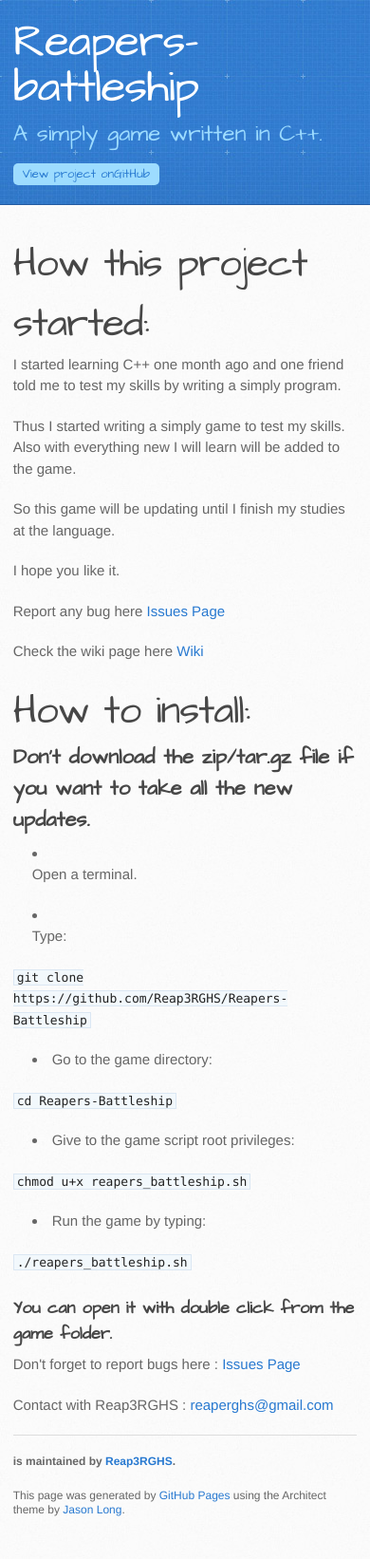
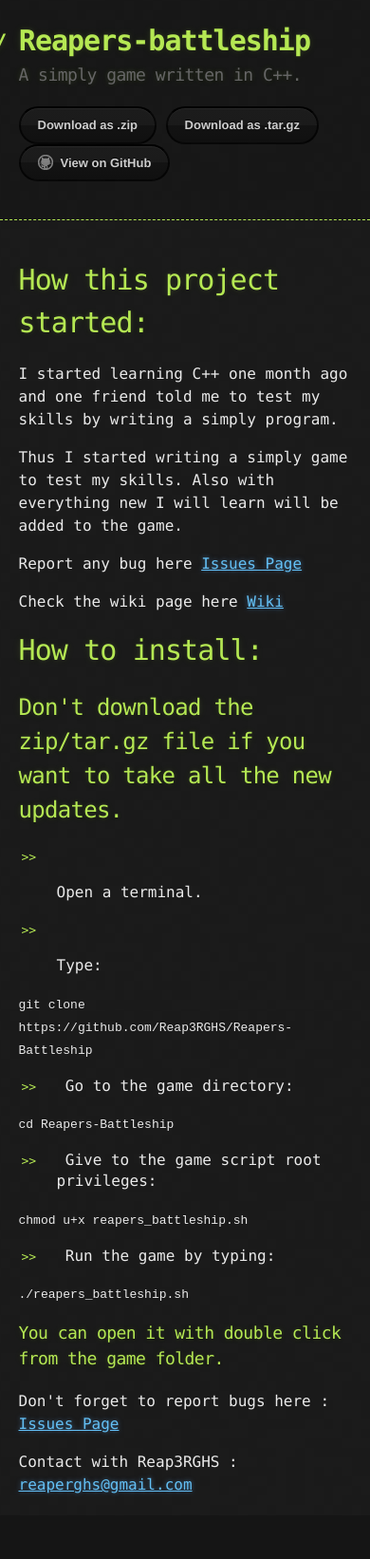
Before and after one commit to Reap3RGHS/Reapers-Battleship, a plain HTML site: page index.html in a window 390 px wide. Shown: the whole page at 95% size. After the commit the page ends 1596 px from the top, so only its background shows below. Drawn offline with Linux system fonts and the light colour scheme.

Commit message:
Create gh-pages branch via GitHub

```diff
--- a/index.html
+++ b/index.html
@@ -3,40 +3,36 @@
   <head>
     <meta charset='utf-8'>
     <meta http-equiv="X-UA-Compatible" content="chrome=1">
-    <meta name="viewport" content="width=device-width, initial-scale=1, maximum-scale=1">
-    <link href='https://fonts.googleapis.com/css?family=Architects+Daughter' rel='stylesheet' type='text/css'>
+
     <link rel="stylesheet" type="text/css" href="stylesheets/stylesheet.css" media="screen" />
     <link rel="stylesheet" type="text/css" href="stylesheets/pygment_trac.css" media="screen" />
     <link rel="stylesheet" type="text/css" href="stylesheets/print.css" media="print" />
-
-    <!--[if lt IE 9]>
-    <script src="//html5shiv.googlecode.com/svn/trunk/html5.js"></script>
-    <![endif]-->
 
     <title>Reapers-battleship by Reap3RGHS</title>
   </head>
 
   <body>
+
     <header>
-      <div class="inner">
+      <div class="container">
         <h1>Reapers-battleship</h1>
         <h2>A simply game written in C++.</h2>
-        <a href="https://github.com/Reap3RGHS/Reapers-Battleship" class="button"><small>View project on</small>GitHub</a>
+
+        <section id="downloads">
+          <a href="https://github.com/Reap3RGHS/Reapers-Battleship/zipball/master" class="btn">Download as .zip</a>
+          <a href="https://github.com/Reap3RGHS/Reapers-Battleship/tarball/master" class="btn">Download as .tar.gz</a>
+          <a href="https://github.com/Reap3RGHS/Reapers-Battleship" class="btn btn-github"><span class="icon"></span>View on GitHub</a>
+        </section>
       </div>
     </header>
 
-    <div id="content-wrapper">
-      <div class="inner clearfix">
-        <section id="main-content">
-          <h1>How this project started:</h1>
+    <div class="container">
+      <section id="main_content">
+        <h1>How this project started:</h1>
 
 <p>I started learning C++ one month ago and one friend told me to test my skills by writing a simply program.</p>
 
 <p>Thus I started writing a simply game to test my skills. Also with everything new I will learn will be added to the game. </p>
-
-<p>So this game will be updating until I finish my studies at the language.</p>
-
-<p>I hope you like it.</p>
 
 <p>Report any bug here <a href="https://github.com/Reap3RGHS/Reapers-Battleship/issues">Issues Page</a></p>
 
@@ -68,23 +64,7 @@
 <p>Don't forget to report bugs here : <a href="https://github.com/Reap3RGHS/Reapers-Battleship/issues">Issues Page</a></p>
 
 <p>Contact with Reap3RGHS : <a href="mailto:reaperghs@gmail.com">reaperghs@gmail.com</a></p>
-        </section>
-
-        <aside id="sidebar">
-          <a href="https://github.com/Reap3RGHS/Reapers-Battleship/zipball/master" class="button">
-            <small>Download</small>
-            .zip file
-          </a>
-          <a href="https://github.com/Reap3RGHS/Reapers-Battleship/tarball/master" class="button">
-            <small>Download</small>
-            .tar.gz file
-          </a>
-
-          <p class="repo-owner"><a href="https://github.com/Reap3RGHS/Reapers-Battleship"></a> is maintained by <a href="https://github.com/Reap3RGHS">Reap3RGHS</a>.</p>
-
-          <p>This page was generated by <a href="pages.github.com">GitHub Pages</a> using the Architect theme by <a href="http://twitter.com/jasonlong">Jason Long</a>.</p>
-        </aside>
-      </div>
+      </section>
     </div>
 
 
--- a/params.json
+++ b/params.json
@@ -1 +1 @@
-{"note":"Don't delete this file! It's used internally to help with page regeneration.","body":"# How this project started:\r\n\r\nI started learning C++ one month ago and one friend told me to test my skills by writing a simply program.\r\n\r\nThus I started writing a simply game to test my skills. Also with everything new I will learn will be added to the game. \r\n\r\nSo this game will be updating until I finish my studies at the language.\r\n\r\n\r\nI hope you like it.\r\n\r\nReport any bug here [Issues Page](https://github.com/Reap3RGHS/Reapers-Battleship/issues)\r\n\r\nCheck the wiki page here [Wiki](https://github.com/Reap3RGHS/Reapers-Battleship/wiki/_pages)\r\n\r\n\r\n# How to install:\r\n\r\n## Don't download the zip/tar.gz file if you want to take all the new updates.\r\n\r\n\r\n*  Open a terminal.\r\n\r\n*  Type:\r\n\r\n`git clone https://github.com/Reap3RGHS/Reapers-Battleship`\r\n\r\n*  Go to the game directory:\r\n\r\n`cd Reapers-Battleship`\r\n\r\n*  Give to the game script root privileges:\r\n\r\n`chmod u+x reapers_battleship.sh`\r\n\r\n*  Run the game by typing:\r\n\r\n`./reapers_battleship.sh`\r\n\r\n### You can open it with double click from the game folder.\r\n\r\n\r\nDon't forget to report bugs here : [Issues Page](https://github.com/Reap3RGHS/Reapers-Battleship/issues)\r\n\r\nContact with Reap3RGHS : reaperghs@gmail.com","name":"Reapers-battleship","tagline":"A simply game written in C++.","google":""}
+{"name":"Reapers-battleship","tagline":"A simply game written in C++.","body":"# How this project started:\r\n\r\nI started learning C++ one month ago and one friend told me to test my skills by writing a simply program.\r\n\r\nThus I started writing a simply game to test my skills. Also with everything new I will learn will be added to the game. \r\n\r\nReport any bug here [Issues Page](https://github.com/Reap3RGHS/Reapers-Battleship/issues)\r\n\r\nCheck the wiki page here [Wiki](https://github.com/Reap3RGHS/Reapers-Battleship/wiki/_pages)\r\n\r\n\r\n# How to install:\r\n\r\n## Don't download the zip/tar.gz file if you want to take all the new updates.\r\n\r\n\r\n*  Open a terminal.\r\n\r\n*  Type:\r\n\r\n`git clone https://github.com/Reap3RGHS/Reapers-Battleship`\r\n\r\n*  Go to the game directory:\r\n\r\n`cd Reapers-Battleship`\r\n\r\n*  Give to the game script root privileges:\r\n\r\n`chmod u+x reapers_battleship.sh`\r\n\r\n*  Run the game by typing:\r\n\r\n`./reapers_battleship.sh`\r\n\r\n### You can open it with double click from the game folder.\r\n\r\n\r\nDon't forget to report bugs here : [Issues Page](https://github.com/Reap3RGHS/Reapers-Battleship/issues)\r\n\r\nContact with Reap3RGHS : reaperghs@gmail.com","google":"","note":"Don't delete this file! It's used internally to help with page regeneration."}
--- a/stylesheets/pygment_trac.css
+++ b/stylesheets/pygment_trac.css
@@ -1,4 +1,3 @@
-.highlight  { background: #ffffff; }
 .highlight .c { color: #999988; font-style: italic } /* Comment */
 .highlight .err { color: #a61717; background-color: #e3d2d2 } /* Error */
 .highlight .k { font-weight: bold } /* Keyword */
@@ -35,7 +34,7 @@
 .highlight .ne { color: #990000; font-weight: bold } /* Name.Exception */
 .highlight .nf { color: #990000; font-weight: bold } /* Name.Function */
 .highlight .nn { color: #555555 } /* Name.Namespace */
-.highlight .nt { color: #000080 } /* Name.Tag */
+.highlight .nt { color: #CBDFFF } /* Name.Tag */
 .highlight .nv { color: #008080 } /* Name.Variable */
 .highlight .ow { font-weight: bold } /* Operator.Word */
 .highlight .w { color: #bbbbbb } /* Text.Whitespace */
--- a/stylesheets/stylesheet.css
+++ b/stylesheets/stylesheet.css
@@ -1,479 +1,247 @@
-/* http://meyerweb.com/eric/tools/css/reset/
-   v2.0 | 20110126
-   License: none (public domain)
-*/
-html, body, div, span, applet, object, iframe,
-h1, h2, h3, h4, h5, h6, p, blockquote, pre,
-a, abbr, acronym, address, big, cite, code,
-del, dfn, em, img, ins, kbd, q, s, samp,
-small, strike, strong, sub, sup, tt, var,
-b, u, i, center,
-dl, dt, dd, ol, ul, li,
-fieldset, form, label, legend,
-table, caption, tbody, tfoot, thead, tr, th, td,
-article, aside, canvas, details, embed,
-figure, figcaption, footer, header, hgroup,
-menu, nav, output, ruby, section, summary,
-time, mark, audio, video {
-	margin: 0;
-	padding: 0;
-	border: 0;
-	font-size: 100%;
-	font: inherit;
-	vertical-align: baseline;
-}
-/* HTML5 display-role reset for older browsers */
-article, aside, details, figcaption, figure,
-footer, header, hgroup, menu, nav, section {
-	display: block;
-}
 body {
-	line-height: 1;
-}
-ol, ul {
-	list-style: none;
-}
-blockquote, q {
-	quotes: none;
-}
-blockquote:before, blockquote:after,
-q:before, q:after {
-	content: '';
-	content: none;
-}
-table {
-	border-collapse: collapse;
-	border-spacing: 0;
+  margin: 0;
+  padding: 0;
+  background: #151515 url("../images/bkg.png") 0 0;
+  color: #eaeaea;
+  font: 16px;
+  line-height: 1.5;
+  font-family: Monaco, "Bitstream Vera Sans Mono", "Lucida Console", Terminal, monospace;
 }
 
-/* LAYOUT STYLES */
-body {
-  font-size: 15px;
+/* General & 'Reset' Stuff */
+
+.container {
+  width: 90%;
+  max-width: 600px;
+  margin: 0 auto;
+}
+
+section {
+  display: block;
+  margin: 0 0 20px 0;
+}
+
+h1, h2, h3, h4, h5, h6 {
+  margin: 0 0 20px;
+}
+
+li {
+  line-height: 1.4 ;
+}
+
+/* Header, <header>
+   header   - container
+   h1       - project name
+   h2       - project description
+*/
+
+header {
+  background: rgba(0, 0, 0, 0.1);
+  width: 100%;
+  border-bottom: 1px dashed #b5e853;
+  padding: 20px 0;
+  margin: 0 0 40px 0;
+}
+
+header h1 {
+  font-size: 30px;
   line-height: 1.5;
-  background: #fafafa url(../images/body-bg.jpg) 0 0 repeat;
-  font-family: 'Helvetica Neue', Helvetica, Arial, serif;
-  font-weight: 400;
+  margin: 0 0 0 -40px;
+  font-weight: bold;
+  font-family: Monaco, "Bitstream Vera Sans Mono", "Lucida Console", Terminal, monospace;
+  color: #b5e853;
+  text-shadow: 0 1px 1px rgba(0, 0, 0, 0.1),
+               0 0 5px rgba(181, 232, 83, 0.1),
+               0 0 10px rgba(181, 232, 83, 0.1);
+  letter-spacing: -1px;
+  -webkit-font-smoothing: antialiased;
+}
+
+header h1:before {
+  content: "./ ";
+  font-size: 24px;
+}
+
+header h2 {
+  font-size: 18px;
+  font-weight: 300;
   color: #666;
 }
 
-a {
-  color: #2879d0;
-}
-a:hover {
-  color: #2268b2;
+#downloads .btn {
+  display: inline-block;
+  text-align: center;
+  margin: 0;
 }
 
-header {
-  padding-top: 40px;
-  padding-bottom: 40px;
-  font-family: 'Architects Daughter', 'Helvetica Neue', Helvetica, Arial, serif;
-  background: #2e7bcf url(../images/header-bg.jpg) 0 0 repeat-x;
-  border-bottom: solid 1px #275da1;
+/* Main Content
+*/
+
+#main_content {
+  width: 100%;
+  -webkit-font-smoothing: antialiased;
+}
+section img {
+  max-width: 100%
 }
 
-header h1 {
-  letter-spacing: -1px;
-  font-size: 72px;
-  color: #fff;
-  line-height: 1;
-  margin-bottom: 0.2em;
-  width: 540px;
+h1, h2, h3, h4, h5, h6 {
+  font-weight: normal;
+  font-family: Monaco, "Bitstream Vera Sans Mono", "Lucida Console", Terminal, monospace;
+  color: #b5e853;
+  letter-spacing: -0.03em;
+  text-shadow: 0 1px 1px rgba(0, 0, 0, 0.1),
+               0 0 5px rgba(181, 232, 83, 0.1),
+               0 0 10px rgba(181, 232, 83, 0.1);
 }
 
-header h2 {
-  font-size: 26px;
-  color: #9ddcff;
-  font-weight: normal;
-  line-height: 1.3;
-  width: 540px;
-  letter-spacing: 0;
+#main_content h1 {
+  font-size: 30px;
 }
 
-.inner {
-  position: relative;
-  width: 940px;
-  margin: 0 auto;
+#main_content h2 {
+  font-size: 24px;
 }
 
-#content-wrapper {
-  border-top: solid 1px #fff;
-  padding-top: 30px;
+#main_content h3 {
+  font-size: 18px;
 }
 
-#main-content {
-  width: 690px;
-  float: left;
+#main_content h4 {
+  font-size: 14px;
 }
 
-#main-content img {
-  max-width: 100%;
+#main_content h5 {
+  font-size: 12px;
+  text-transform: uppercase;
+  margin: 0 0 5px 0;
 }
 
-aside#sidebar {
-  width: 200px;
-  padding-left: 20px;
-  min-height: 504px;
-  float: right;
-  background: transparent url(../images/sidebar-bg.jpg) 0 0 no-repeat;
+#main_content h6 {
   font-size: 12px;
-  line-height: 1.3;
+  text-transform: uppercase;
+  color: #999;
+  margin: 0 0 5px 0;
 }
 
-aside#sidebar p.repo-owner,
-aside#sidebar p.repo-owner a {
+dt {
+  font-style: italic;
   font-weight: bold;
 }
 
-#downloads {
-  margin-bottom: 40px;
+ul li {
+  list-style: none;
 }
 
-a.button {
-  width: 134px;
-  height: 58px;
-  line-height: 1.2;
-  font-size: 23px;
-  color: #fff;
-  padding-left: 68px;
-  padding-top: 22px;
-  font-family: 'Architects Daughter', 'Helvetica Neue', Helvetica, Arial, serif;
-}
-a.button small {
-  display: block;
-  font-size: 11px;
-}
-header a.button {
-  position: absolute;
-  right: 0;
-  top: 0;
-  background: transparent url(../images/github-button.png) 0 0 no-repeat;
-}
-aside a.button {
-  width: 138px;
-  padding-left: 64px;
-  display: block;
-  background: transparent url(../images/download-button.png) 0 0 no-repeat;
-  margin-bottom: 20px;
-  font-size: 21px;
+ul li:before {
+  content: ">>";
+  font-family: Monaco, "Bitstream Vera Sans Mono", "Lucida Console", Terminal, monospace;
+  font-size: 13px;
+  color: #b5e853;
+  margin-left: -37px;
+  margin-right: 21px;
+  line-height: 16px;
 }
 
-code, pre {
-  font-family: Monaco, "Bitstream Vera Sans Mono", "Lucida Console", Terminal, monospace;
-  color: #222;
-  margin-bottom: 30px;
-  font-size: 13px;
-}
-
-code {
-  background-color: #f2f8fc;
-  border: solid 1px #dbe7f3;
-  padding: 0 3px;
+blockquote {
+  color: #aaa;
+  padding-left: 10px;
+  border-left: 1px dotted #666;
 }
 
 pre {
-  padding: 20px;
-  background: #fff;
-  text-shadow: none;
+  background: rgba(0, 0, 0, 0.9);
+  border: 1px solid rgba(255, 255, 255, 0.15);
+  padding: 10px;
+  font-size: 14px;
+  color: #b5e853;
+  border-radius: 2px;
+  -moz-border-radius: 2px;
+  -webkit-border-radius: 2px;
+  text-wrap: normal;
   overflow: auto;
-  border: solid 1px #f2f2f2;
-}
-pre code {
-  color: #2879d0;
-  background-color: #fff;
-  border: none;
-  padding: 0;
-}
-
-ul, ol, dl {
-  margin-bottom: 20px;
-}
-
-
-/* COMMON STYLES */
-
-hr {
-  height: 1px;
-  line-height: 1px;
-  margin-top: 1em;
-  padding-bottom: 1em;
-  border: none;
-  background: transparent url('../images/hr.png') 0 0 no-repeat;
+  overflow-y: hidden;
 }
 
 table {
   width: 100%;
-  border: 1px solid #ebebeb;
+  margin: 0 0 20px 0;
 }
 
 th {
-  font-weight: 500;
+  text-align: left;
+  border-bottom: 1px dashed #b5e853;
+  padding: 5px 10px;
 }
 
 td {
-  border: 1px solid #ebebeb;
-  text-align: center;
-  font-weight: 300;
+  padding: 5px 10px;
 }
 
-form {
-  background: #f2f2f2;
-  padding: 20px;
-
+hr {
+  height: 0;
+  border: 0;
+  border-bottom: 1px dashed #b5e853;
+  color: #b5e853;
 }
 
+/* Buttons
+*/
 
-/* GENERAL ELEMENT TYPE STYLES */
-
-#main-content h1 {
-  font-family: 'Architects Daughter', 'Helvetica Neue', Helvetica, Arial, serif;
-  font-size: 2.8em;
-  letter-spacing: -1px;
-  color: #474747;
+.btn {
+  display: inline-block;
+  background: -webkit-linear-gradient(top, rgba(40, 40, 40, 0.3), rgba(35, 35, 35, 0.3) 50%, rgba(10, 10, 10, 0.3) 50%, rgba(0, 0, 0, 0.3));
+  padding: 8px 18px;
+  border-radius: 50px;
+  border: 2px solid rgba(0, 0, 0, 0.7);
+  border-bottom: 2px solid rgba(0, 0, 0, 0.7);
+  border-top: 2px solid rgba(0, 0, 0, 1);
+  color: rgba(255, 255, 255, 0.8);
+  font-family: Helvetica, Arial, sans-serif;
+  font-weight: bold;
+  font-size: 13px;
+  text-decoration: none;
+  text-shadow: 0 -1px 0 rgba(0, 0, 0, 0.75);
+  box-shadow: inset 0 1px 0 rgba(255, 255, 255, 0.05);
 }
 
-#main-content h1:before {
-  content: "/";
-  color: #9ddcff;
-  padding-right: 0.3em;
-  margin-left: -0.9em;
+.btn:hover {
+  background: -webkit-linear-gradient(top, rgba(40, 40, 40, 0.6), rgba(35, 35, 35, 0.6) 50%, rgba(10, 10, 10, 0.8) 50%, rgba(0, 0, 0, 0.8));
 }
 
-#main-content h2 {
-  font-family: 'Architects Daughter', 'Helvetica Neue', Helvetica, Arial, serif;
-  font-size: 22px;
-  font-weight: bold;
-  margin-bottom: 8px;
-  color: #474747;
-}
-#main-content h2:before {
-  content: "//";
-  color: #9ddcff;
-  padding-right: 0.3em;
-  margin-left: -1.5em;
+.btn .icon {
+  display: inline-block;
+  width: 16px;
+  height: 16px;
+  margin: 1px 8px 0 0;
+  float: left;
 }
 
-#main-content h3 {
-  font-family: 'Architects Daughter', 'Helvetica Neue', Helvetica, Arial, serif;
-  font-size: 18px;
-  font-weight: bold;
-  margin-top: 24px;
-  margin-bottom: 8px;
-  color: #474747;
+.btn-github .icon {
+  opacity: 0.6;
+  background: url("../images/blacktocat.png") 0 0 no-repeat;
 }
 
-#main-content h3:before {
-  content: "///";
-  color: #9ddcff;
-  padding-right: 0.3em;
-  margin-left: -2em;
+/* Links
+   a, a:hover, a:visited
+*/
+
+a {
+  color: #63c0f5;
+  text-shadow: 0 0 5px rgba(104, 182, 255, 0.5);
 }
 
-#main-content h4 {
-  font-family: 'Architects Daughter', 'Helvetica Neue', Helvetica, Arial, serif;
-  font-size: 15px;
-  font-weight: bold;
-  color: #474747;
+/* Clearfix */
+
+.cf:before, .cf:after {
+  content:"";
+  display:table;
 }
 
-h4:before {
-  content: "////";
-  color: #9ddcff;
-  padding-right: 0.3em;
-  margin-left: -2.8em;
+.cf:after {
+  clear:both;
 }
 
-#main-content h5 {
-  font-family: 'Architects Daughter', 'Helvetica Neue', Helvetica, Arial, serif;
-  font-size: 14px;
-  color: #474747;
+.cf {
+  zoom:1;
 }
-h5:before {
-  content: "/////";
-  color: #9ddcff;
-  padding-right: 0.3em;
-  margin-left: -3.2em;
-}
-
-#main-content h6 {
-  font-family: 'Architects Daughter', 'Helvetica Neue', Helvetica, Arial, serif;
-  font-size: .8em;
-  color: #474747;
-}
-h6:before {
-  content: "//////";
-  color: #9ddcff;
-  padding-right: 0.3em;
-  margin-left: -3.7em;
-}
-
-p {
-  margin-bottom: 20px;
-}
-
-a {
-  text-decoration: none;
-}
-
-p a {
-  font-weight: 400;
-}
-
-blockquote {
-  font-size: 1.6em;
-  border-left: 10px solid #e9e9e9;
-  margin-bottom: 20px;
-  padding: 0 0 0 30px;
-}
-
-ul li {
-  list-style: disc inside;
-  padding-left: 20px;
-}
-
-ol li {
-  list-style: decimal inside;
-  padding-left: 3px;
-}
-
-dl dd {
-  font-style: italic;
-  font-weight: 100;
-}
-
-footer {
-  background: transparent url('../images/hr.png') 0 0 no-repeat;
-  margin-top: 40px;
-  padding-top: 20px;
-  padding-bottom: 30px;
-  font-size: 13px;
-  color: #aaa;
-}
-
-footer a {
-  color: #666;
-}
-footer a:hover {
-  color: #444;
-}
-
-/* MISC */
-.clearfix:after {
-  clear: both;
-  content: '.';
-  display: block;
-  visibility: hidden;
-  height: 0;
-}
-
-.clearfix {display: inline-block;}
-* html .clearfix {height: 1%;}
-.clearfix {display: block;}
-
-/* #Media Queries
-================================================== */
-
-/* Smaller than standard 960 (devices and browsers) */
-@media only screen and (max-width: 959px) {}
-
-/* Tablet Portrait size to standard 960 (devices and browsers) */
-@media only screen and (min-width: 768px) and (max-width: 959px) {
-  .inner {
-    width: 740px;
-  }
-  header h1, header h2 {
-    width: 340px;
-  }
-  header h1 {
-    font-size: 60px;
-  }
-  header h2 {
-    font-size: 30px;
-  }
-  #main-content {
-    width: 490px;
-  }
-  #main-content h1:before,
-  #main-content h2:before,
-  #main-content h3:before,
-  #main-content h4:before,
-  #main-content h5:before,
-  #main-content h6:before {
-    content: none;
-    padding-right: 0;
-    margin-left: 0;
-  }
-}
-
-/* All Mobile Sizes (devices and browser) */
-@media only screen and (max-width: 767px) {
-  .inner {
-    width: 93%;
-  }
-  header {
-    padding: 20px 0;
-  }
-  header .inner {
-    position: relative;
-  }
-  header h1, header h2 {
-    width: 100%;
-  }
-  header h1 {
-    font-size: 48px;
-  }
-  header h2 {
-    font-size: 24px;
-  }
-  header a.button {
-    background-image: none;
-    width: auto;
-    height: auto;
-    display: inline-block;
-    margin-top: 15px;
-    padding: 5px 10px;
-    position: relative;
-    text-align: center;
-    font-size: 13px;
-    line-height: 1;
-    background-color: #9ddcff;
-    color: #2879d0;
-    -moz-border-radius: 5px;
-    -webkit-border-radius: 5px;
-    border-radius: 5px;
-  }
-  header a.button small {
-    font-size: 13px;
-    display: inline;
-  }
-  #main-content,
-  aside#sidebar {
-    float: none;
-    width: 100% ! important;
-  }
-  aside#sidebar {
-    background-image: none;
-    margin-top: 20px;
-    border-top: solid 1px #ddd;
-    padding: 20px 0;
-    min-height: 0;
-  }
-  aside#sidebar a.button {
-    display: none;
-  }
-  #main-content h1:before,
-  #main-content h2:before,
-  #main-content h3:before,
-  #main-content h4:before,
-  #main-content h5:before,
-  #main-content h6:before {
-    content: none;
-    padding-right: 0;
-    margin-left: 0;
-  }
-}
-
-/* Mobile Landscape Size to Tablet Portrait (devices and browsers) */
-@media only screen and (min-width: 480px) and (max-width: 767px) {}
-
-/* Mobile Portrait Size to Mobile Landscape Size (devices and browsers) */
-@media only screen and (max-width: 479px) {}
```
Also changed, not shown: images/bkg.png (added), images/blacktocat.png (added).
